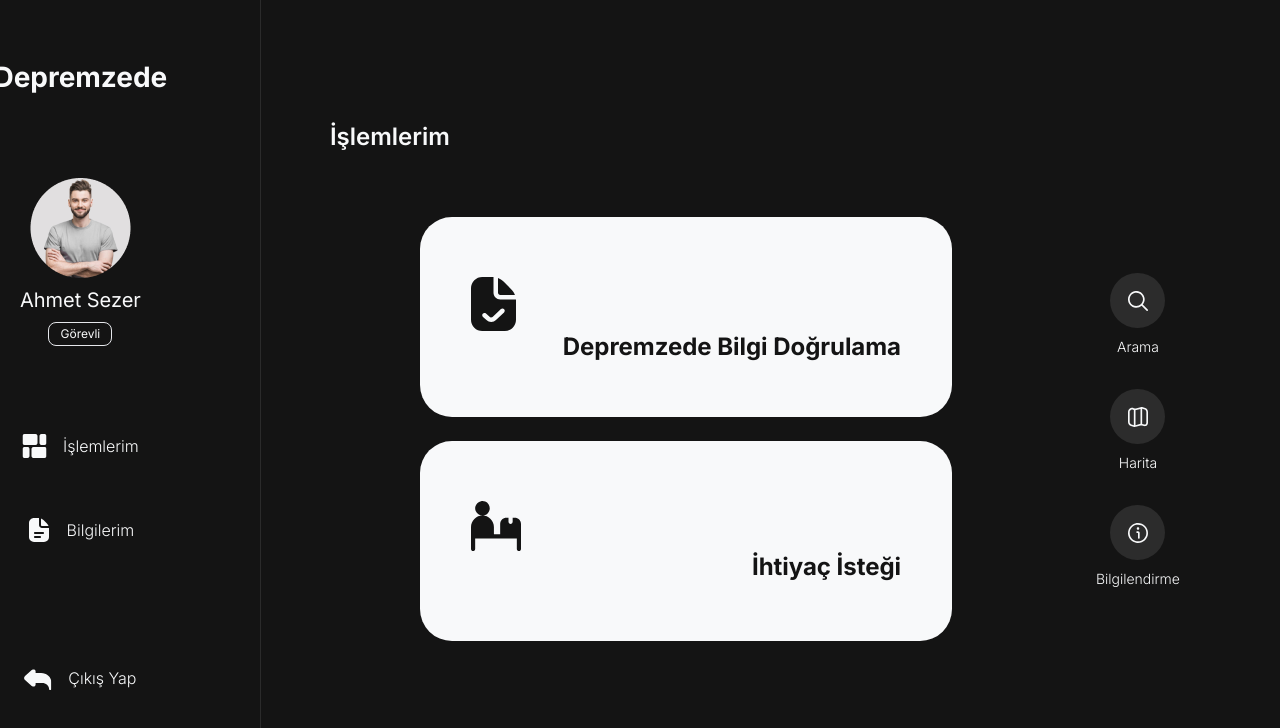
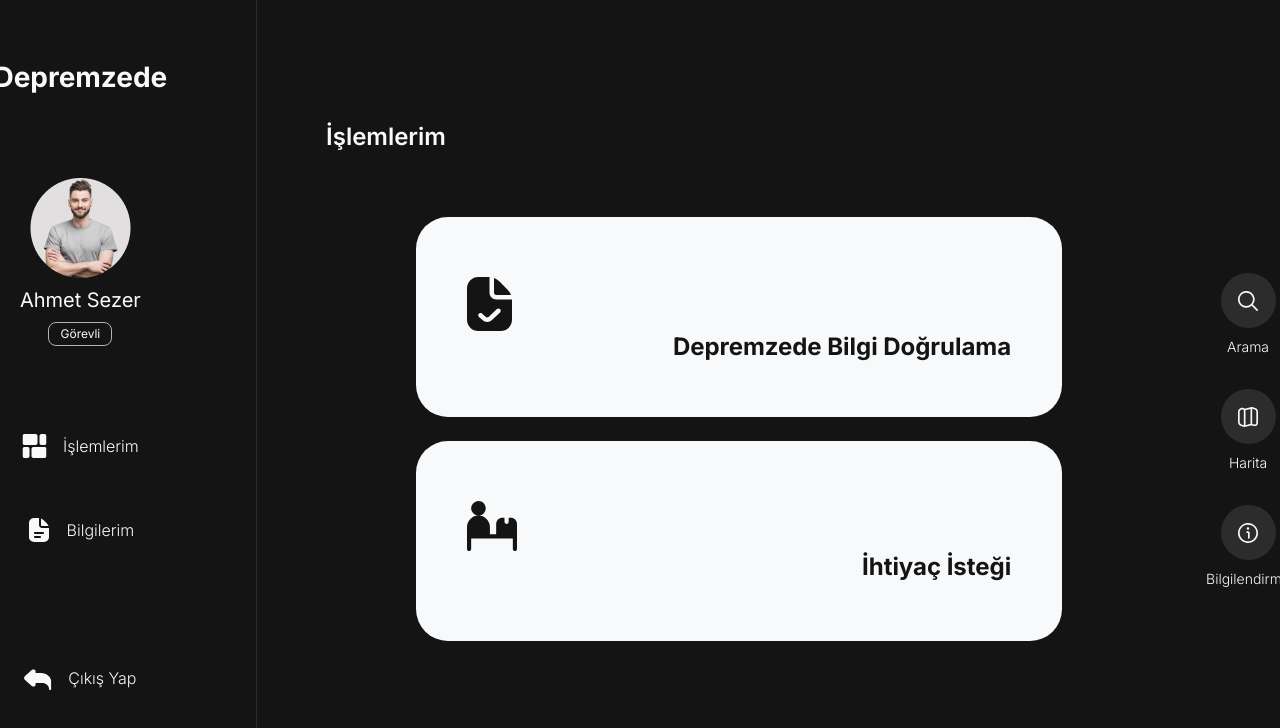
Before and after one commit to mustafamengutay/depremzede, a React (Create React App) app: page /gorevli-menusu in a window 1280 px wide. Shown: the top 728 px of the page. Built offline with nearby package versions, Linux system fonts and the light colour scheme; the HTML template or start-up script is replaced by a standard one; what tailwindcss-animated would draw is missing.

Commit message:
chore: update style

```diff
--- a/src/components/menu/InformationLink.jsx
+++ b/src/components/menu/InformationLink.jsx
@@ -6,9 +6,9 @@
  * @param {string} title A title for the link.
  * @returns A Button-like link that can be used to direct people to a List based page.
  */
-const InformationLink = ({ icon, title, route }) => {
+const InformationLink = ({ icon, title, width = '', route }) => {
   return (
-    <Link className="btn-medium" to={route}>
+    <Link className="btn-medium" to={route} style={{ width: width }}>
       <div className="relative h-full -tracking-4">
         <img src={icon} alt="Donation icon" />
         <p className="absolute right-0 text-2xl whitespace-nowrap font-bold">
--- a/tailwind.config.js
+++ b/tailwind.config.js
@@ -32,6 +32,7 @@
         black: '#141414',
         'grey-1': '#2C2C2C',
         'grey-2': '#A1A1A1',
+        'grey-3': '#ADB5BD',
       },
       fontSize: {
         '4': '1rem',
```
